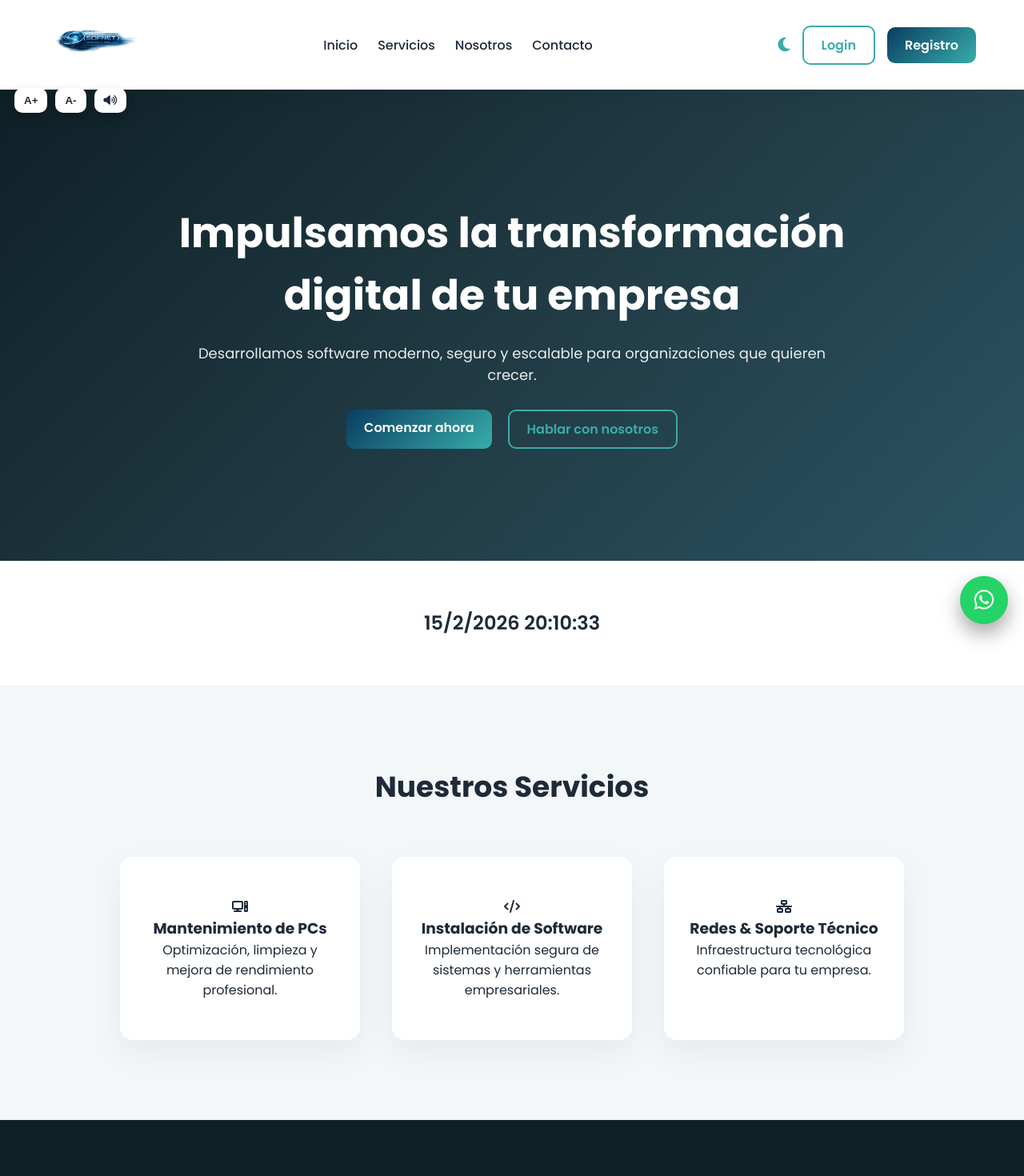
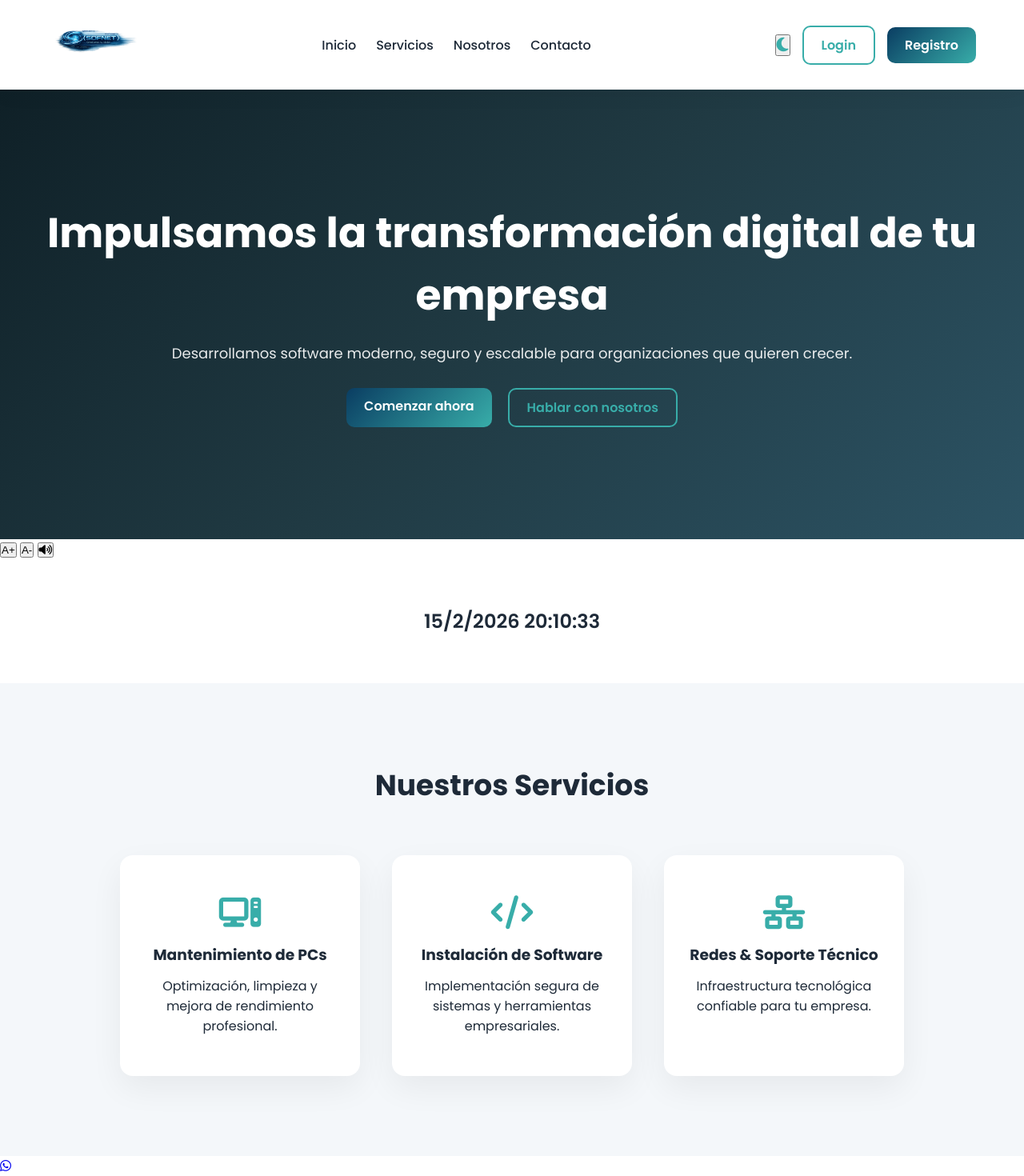
Before and after one commit to sofnet453-droid/sofnet-web, a Flask app: page / in a window 1280 px wide. Shown: the top 1470 px of the page at 80% size. Run offline with Flask 3, Linux system fonts and the light colour scheme.

Commit message:
actualizado

```diff
--- a/static/css/style.css
+++ b/static/css/style.css
@@ -1,360 +1,319 @@
 /* =====================================================
    RESET GLOBAL
 ===================================================== */
-
 *{
-    box-sizing: border-box;
-    margin: 0;
-    padding: 0;
+    box-sizing:border-box;
+    margin:0;
+    padding:0;
 }
 
 html, body{
-    overflow-x: hidden;
-    font-family: 'Poppins', sans-serif;
-    scroll-behavior: smooth;
+    overflow-x:hidden;
+    font-family:'Poppins',sans-serif;
+    scroll-behavior:smooth;
 }
 
 body{
-    background: #ffffff;
-    color: #1e2a38;
-    transition: background 0.4s ease, color 0.4s ease;
+    background:#ffffff;
+    color:#1e2a38;
+    transition:background .4s ease,color .4s ease;
 }
 
 section{
-    position: relative;
-    z-index: 1;
+    position:relative;
+    z-index:1;
 }
 
 /* =====================================================
    NAVBAR
 ===================================================== */
-
 .navbar{
-    background: rgba(255,255,255,0.95);
-    backdrop-filter: blur(10px);
-    padding: 15px 60px;
-    display: flex;
-    justify-content: space-between;
-    align-items: center;
-    position: sticky;
-    top: 0;
-    z-index: 4000;
-    box-shadow: 0 5px 25px rgba(0,0,0,0.05);
-}
-
-.logo{
-    display: flex;
-    align-items: center;
+    background:rgba(255,255,255,.96);
+    backdrop-filter:blur(10px);
+    padding:15px 60px;
+    display:flex;
+    justify-content:space-between;
+    align-items:center;
+    position:sticky;
+    top:0;
+    z-index:4000;
+    box-shadow:0 5px 25px rgba(0,0,0,.05);
 }
 
 .logo-img{
-    height: 75px;
-    width: auto;
-    object-fit: contain;
+    height:75px;
 }
 
 #nav{
-    display: flex;
-    gap: 25px;
+    display:flex;
+    gap:25px;
 }
 
 #nav a{
-    text-decoration: none;
-    font-weight: 500;
-    color: #1e2a38;
-    position: relative;
+    text-decoration:none;
+    font-weight:500;
+    color:#1e2a38;
+    position:relative;
 }
 
 #nav a::after{
-    content: "";
-    position: absolute;
-    bottom: -5px;
-    left: 0;
-    width: 0%;
-    height: 2px;
-    background: #38ada9;
-    transition: 0.3s;
+    content:"";
+    position:absolute;
+    bottom:-5px;
+    left:0;
+    width:0%;
+    height:2px;
+    background:#38ada9;
+    transition:.3s;
 }
 
-#nav a:hover::after{
-    width: 100%;
+#nav a:hover::after{ width:100%; }
+
+.nav-actions{
+    display:flex;
+    align-items:center;
+    gap:15px;
 }
 
-.nav-actions{
-    display: flex;
-    align-items: center;
-    gap: 15px;
-}
-
-.dark-toggle{
-    cursor: pointer;
-    font-size: 20px;
-    color: #38ada9;
-    background:none;
-    border:none;
-}
-
-.menu-toggle{
-    display: none;
-    cursor: pointer;
-    font-size: 22px;
-    background:none;
-    border:none;
-}
+.dark-toggle{ cursor:pointer; font-size:20px; color:#38ada9; }
+.menu-toggle{ display:none; cursor:pointer; font-size:22px; }
 
 /* =====================================================
    BOTONES
 ===================================================== */
-
 .btn-primary{
-    background: linear-gradient(135deg,#0a3d62,#38ada9);
-    color: white;
-    padding: 10px 22px;
-    border-radius: 10px;
-    text-decoration: none;
-    font-weight: 600;
-    transition: all 0.3s ease;
+    background:linear-gradient(135deg,#0a3d62,#38ada9);
+    color:white;
+    padding:10px 22px;
+    border-radius:10px;
+    text-decoration:none;
+    font-weight:600;
+    transition:.3s;
 }
 
 .btn-primary:hover{
-    transform: translateY(-3px);
-    box-shadow: 0 8px 20px rgba(0,0,0,0.2);
+    transform:translateY(-3px);
+    box-shadow:0 8px 20px rgba(0,0,0,.2);
 }
 
 .btn-outline{
-    border: 2px solid #38ada9;
-    padding: 10px 22px;
-    border-radius: 10px;
-    text-decoration: none;
-    color: #38ada9;
-    font-weight: 600;
-    transition: all 0.3s ease;
-    background: transparent;
+    border:2px solid #38ada9;
+    padding:10px 22px;
+    border-radius:10px;
+    text-decoration:none;
+    color:#38ada9;
+    font-weight:600;
+    transition:.3s;
 }
 
 .btn-outline:hover{
-    background: #38ada9;
-    color: white;
-    box-shadow: 0 8px 20px rgba(56,173,169,0.3);
+    background:#38ada9;
+    color:white;
+    box-shadow:0 8px 20px rgba(56,173,169,.3);
 }
 
 /* =====================================================
    HERO
 ===================================================== */
-
 .hero{
-    background: linear-gradient(135deg,#0f2027,#203a43,#2c5364);
-    color: white;
-    padding: 140px 20px;
-    text-align: center;
+    background:linear-gradient(135deg,#0f2027,#203a43,#2c5364);
+    color:white;
+    padding:140px 20px;
+    text-align:center;
 }
 
-.hero-content{
-    max-width: 850px;
-    margin: auto;
-}
-
-.hero h1{
-    font-size: 52px;
-    margin-bottom: 20px;
-}
-
-.hero p{
-    font-size: 18px;
-    margin-bottom: 30px;
-    opacity: 0.9;
-}
+.hero h1{ font-size:52px; margin-bottom:20px; }
+.hero p{ font-size:18px; margin-bottom:30px; opacity:.9; }
 
 .hero-buttons{
-    display: flex;
-    justify-content: center;
-    gap: 20px;
-    flex-wrap: wrap;
+    display:flex;
+    justify-content:center;
+    gap:20px;
+    flex-wrap:wrap;
 }
 
 /* =====================================================
    RELOJ
 ===================================================== */
-
 .clock{
-    text-align: center;
-    font-size: 24px;
-    margin: 60px 0;
-    font-weight: 600;
+    text-align:center;
+    font-size:24px;
+    margin:60px 0;
+    font-weight:600;
 }
 
 /* =====================================================
    SERVICIOS
 ===================================================== */
-
 .servicios{
-    padding: 100px 20px;
-    background: #f4f7fa;
-    text-align: center;
+    padding:100px 20px;
+    background:#f4f7fa;
+    text-align:center;
 }
 
-.servicios h2{
-    font-size: 36px;
-    margin-bottom: 60px;
-}
+.servicios h2{ font-size:36px; margin-bottom:60px; }
 
 .cards{
-    display: flex;
-    justify-content: center;
-    gap: 40px;
-    flex-wrap: wrap;
+    display:flex;
+    justify-content:center;
+    gap:40px;
+    flex-wrap:wrap;
 }
 
 .card{
-    background: white;
-    padding: 50px 30px;
-    border-radius: 16px;
-    width: 300px;
-    box-shadow: 0 15px 40px rgba(0,0,0,0.06);
-    transition: 0.4s;
+    background:white;
+    padding:50px 30px;
+    border-radius:16px;
+    width:300px;
+    box-shadow:0 15px 40px rgba(0,0,0,.06);
+    transition:.4s;
 }
 
+.card i{
+    font-size:42px;
+    margin-bottom:18px;
+    color:#38ada9;
+}
+
+.card h3{ margin-bottom:12px; }
+
 .card:hover{
-    transform: translateY(-10px);
-    box-shadow: 0 25px 60px rgba(0,0,0,0.1);
+    transform:translateY(-12px);
+    box-shadow:0 25px 60px rgba(0,0,0,.12);
 }
 
 /* =====================================================
    FOOTER
 ===================================================== */
-
 .footer{
-    background: #0f2027;
-    color: white;
-    padding: 70px 40px 20px;
+    background:#0f2027;
+    color:white;
+    padding:70px 40px 20px;
 }
 
 .footer-container{
-    display: flex;
-    justify-content: space-between;
-    flex-wrap: wrap;
-    gap: 50px;
+    display:flex;
+    justify-content:space-between;
+    flex-wrap:wrap;
+    gap:50px;
 }
 
 .footer-links a{
-    display: block;
-    margin-bottom: 10px;
-    text-decoration: none;
-    color: white;
-    opacity: 0.8;
+    display:block;
+    margin-bottom:10px;
+    text-decoration:none;
+    color:white;
+    opacity:.8;
 }
 
 .footer-links a:hover{
-    opacity: 1;
-    color: #38ada9;
+    opacity:1;
+    color:#38ada9;
 }
 
 .footer-bottom{
-    text-align: center;
-    margin-top: 50px;
-    border-top: 1px solid rgba(255,255,255,0.2);
-    padding-top: 20px;
+    text-align:center;
+    margin-top:50px;
+    border-top:1px solid rgba(255,255,255,.2);
+    padding-top:20px;
 }
 
 /* =====================================================
    DARK MODE
 ===================================================== */
+.dark-mode{ background:#0b1118; color:#eaeaea; }
+.dark-mode .navbar{ background:rgba(10,15,20,.95); }
+.dark-mode #nav a{ color:white; }
+.dark-mode .servicios{ background:#121a23; }
+.dark-mode .card{ background:#1a2430; }
+.dark-mode .clock{ color:#4dd0c8; }
 
-.dark-mode{
-    background: #0b1118;
-    color: #eaeaea;
+/* =====================================================
+   LOGIN
+===================================================== */
+.login{
+    min-height:calc(100vh - 120px);
+    display:flex;
+    flex-direction:column;
+    justify-content:center;
+    align-items:center;
+    padding:40px 20px;
+    background:linear-gradient(135deg,#0f2027,#203a43,#2c5364);
 }
 
-.dark-mode .navbar{
-    background: rgba(10,15,20,0.95);
+.login form{
+    width:100%;
+    max-width:380px;
+    background:rgba(255,255,255,.08);
+    backdrop-filter:blur(14px);
+    border-radius:14px;
+    padding:30px;
+    box-shadow:0 30px 70px rgba(0,0,0,.3);
 }
 
-.dark-mode #nav a{
-    color: white;
+.login input{
+    width:100%;
+    padding:12px;
+    margin-bottom:14px;
+    border-radius:8px;
+    border:none;
+    background:rgba(255,255,255,.15);
+    color:white;
 }
 
-.dark-mode .servicios{
-    background: #121a23;
-}
-
-.dark-mode .card{
-    background: #1a2430;
+.login button{
+    width:100%;
+    padding:12px;
+    border:none;
+    border-radius:8px;
+    background:linear-gradient(135deg,#38ada9,#0a3d62);
+    color:white;
+    font-weight:600;
+    cursor:pointer;
 }
 
 /* =====================================================
-   ACCESIBILIDAD
+   WHATSAPP FLOTANTE (IMPORTANTE)
 ===================================================== */
-
-.accesibilidad{
-    position: fixed;
-    top: 110px;
-    left: 18px;
-    display: flex;
-    gap: 10px;
-    z-index: 6000;
+.whatsapp-float{
+    position:fixed;
+    right:22px;
+    bottom:22px;
+    z-index:9999;
 }
 
-.accesibilidad button{
-    background: #ffffff;
-    color: #1e2a38;
-    border: none;
-    padding: 8px 12px;
-    border-radius: 10px;
-    font-weight: 600;
-    cursor: pointer;
-    box-shadow: 0 6px 14px rgba(0,0,0,0.25);
-    transition: all .25s ease;
+.whatsapp-float img{
+    width:64px;
+    height:64px;
+    border-radius:50%;
+    box-shadow:0 12px 30px rgba(0,0,0,.35);
+    transition:.3s;
 }
 
-.accesibilidad button:hover{
-    background: linear-gradient(135deg,#38ada9,#0a3d62);
-    color: white;
-    transform: translateY(-2px);
-}
-
-.dark-mode .accesibilidad button{
-    background:#1a2430;
-    color:white;
+.whatsapp-float img:hover{
+    transform:scale(1.12);
 }
 
 /* =====================================================
-   WHATSAPP FLOTANTE
+   ANIMACIONES SCROLL
 ===================================================== */
-
-.whatsapp{
-    position: fixed;
-    right: 20px;
-    bottom: 20px;
-    width: 60px;
-    height: 60px;
-    background: #25D366;
-    color: white;
-    border-radius: 50%;
-    display: flex;
-    align-items: center;
-    justify-content: center;
-    font-size: 28px;
-    box-shadow: 0 12px 25px rgba(0,0,0,0.35);
-    z-index: 7000;
-    transition: all .3s ease;
-    text-decoration: none;
+.animate{
+    opacity:0;
+    transform:translateY(40px);
+    transition:all .8s ease;
 }
 
-.whatsapp:hover{
-    transform: scale(1.12);
-    background: #1ebe5d;
+.show{
+    opacity:1;
+    transform:translateY(0);
 }
 
 /* =====================================================
    RESPONSIVE
 ===================================================== */
+@media(max-width:900px){
 
-@media(max-width: 900px){
-
-    .navbar{
-        padding: 15px 20px;
-        flex-wrap: wrap;
-    }
+    .navbar{ padding:15px 20px; flex-wrap:wrap; }
 
     #nav{
         position:absolute;
@@ -365,23 +324,17 @@ section{
         display:none;
         flex-direction:column;
         padding:20px;
-        box-shadow:0 20px 40px rgba(0,0,0,0.1);
+        box-shadow:0 20px 40px rgba(0,0,0,.1);
     }
 
-    #nav.active{
-        display:flex;
-    }
+    #nav.active{ display:flex; }
 
     #nav a{
         padding:12px 0;
         border-bottom:1px solid #eee;
     }
 
-    .menu-toggle{
-        display:block;
-    }
+    .menu-toggle{ display:block; }
 
-    .hero h1{
-        font-size:34px;
-    }
+    .hero h1{ font-size:34px; }
 }
```
